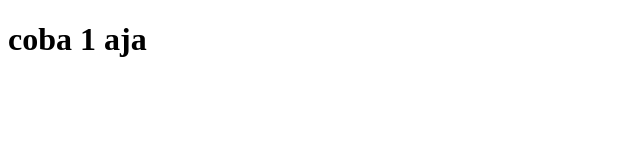
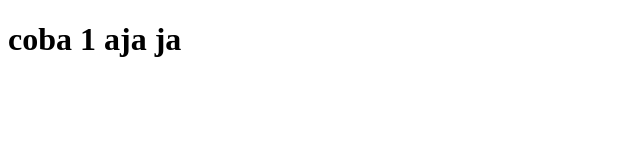
Before and after one commit to mfs34/WebDevCollaborationProject, a plain HTML site: page index.html in a window 1280 px wide. Shown: the full height of the page, 0-640 px from the left. Drawn offline with Linux system fonts and the light colour scheme.

Commit message:
Update index.html

```diff
--- a/index.html
+++ b/index.html
@@ -6,6 +6,6 @@
     <title>Test dulu</title>
   </head>
   <body>
-    <h1>coba 1 aja</h1>
+    <h1>coba 1 aja ja</h1>
   </body>
 </html>
```
